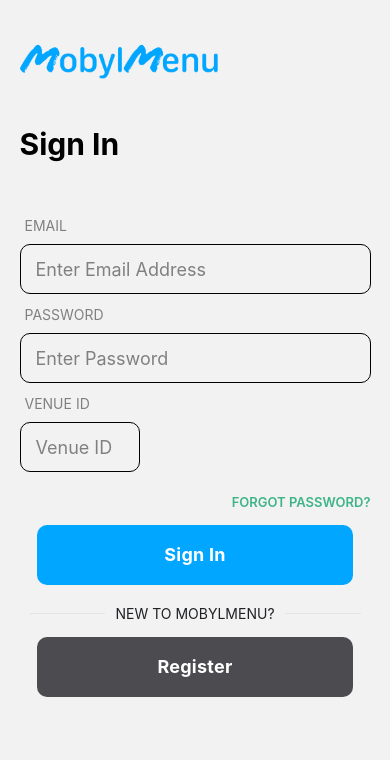
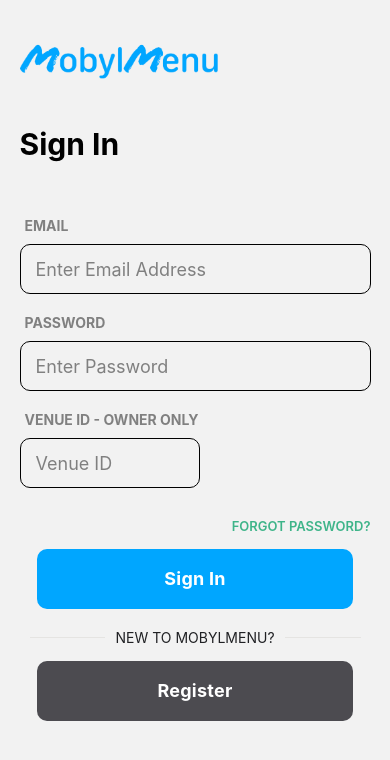
Before and after one commit to Just-Cr8if/MaydApp, a React Native app: screen /RestaurantLogin in a window 390 px wide. Shown: the top 760 px of the page. Built offline with nearby package versions, Linux system fonts and the light colour scheme; no server answers.

Commit message:
distinguish b/t team member and owner login +

```diff
--- a/src/context/RestaurantContext.js
+++ b/src/context/RestaurantContext.js
@@ -92,13 +92,19 @@
       } else {
         setErrorMessage("Invalid credentials. Check your email, password, and venue ID.");
       }
+    } catch (error) {
+
+      // Check for a 400 error with specific message
+      if (error.response && error.response.status === 400 && error.response.data.detail === "venue_id is required for venue owners.") {
+        setErrorMessage("Venue ID is required for venue owners.");
+      } else {
+        setErrorMessage("Invalid credentials. Check your email, password, and venue ID.");
+      }
+    } finally {
       setRestaurantIsLoggingIn(false);
-    } catch (error) {
-      setRestaurantIsLoggingIn(false);
-      setErrorMessage("Invalid credentials. Check your email, password, and venue ID.");
-      return;
     }
   };
+
 
   const getMenuItems = async (venue) => {
     if (!venue || !venue.id) {
@@ -486,7 +492,6 @@
   };
 
   const getRecentOrders = async (venueId) => {
-    console.log("Fetching recent orders...", restaurantInfo?.token);
     try {
       const response = await axios.get(`${MOBYLMENU_API_BASE_URL}/recent_orders/${venueId}/`, {
         headers: {
@@ -495,7 +500,6 @@
       });
 
       const recentOrders = response.data;
-      console.log("Recent orders retrieved successfully:", recentOrders);
 
       setRestaurantOrders(recentOrders);
     } catch (error) {
--- a/src/screens/restaurantScreens/RestaurantLoginScreen.js
+++ b/src/screens/restaurantScreens/RestaurantLoginScreen.js
@@ -16,9 +16,6 @@
     const [venueId, setVenueId] = useState(null);
     const { width } = Dimensions.get('window');
     const isLargeScreen = width >= 768;
-    const [loading, setLoading] = useState(false);
-
-    const loginAnimation = useRef(new Animated.Value(0)).current;
 
     const openLink = async (url) => {
         if (await Linking.canOpenURL(url)) {
@@ -64,12 +61,12 @@
               placeholderTextColor={'grey'}
             />
           </View>
-          <View style={{ width: 120 }}>
-            <Text style={styles.fieldHeader}>VENUE ID</Text>
+          <View style={{ width: '100%' }}>
+            <Text style={styles.fieldHeader}>VENUE ID - OWNER ONLY</Text>
             <TextInput
               placeholder="Venue ID"
               value={venueId}
-              style={styles.input}
+              style={styles.smallInput}
               onChangeText={(text) => setVenueId(text)}
               placeholderTextColor={'grey'}
             />
@@ -148,7 +145,7 @@
         width: screenWidth * .9
     },
     input: {
-        marginBottom: 12,
+        marginBottom: 20,
         borderWidth: 1,
         borderColor: '#000000',
         borderRadius: 10,
@@ -169,6 +166,16 @@
         fontSize: 18,
         backgroundColor: darkColor
     },
+    smallInput: {
+      marginBottom: 20,
+      borderWidth: 1,
+      borderColor: '#000000',
+      borderRadius: 10,
+      paddingLeft: 15,
+      height: 50,
+      width: 180,
+      fontSize: 18
+    },
     pageHeaderDark: {
       color: 'white',
       fontSize: 30,
@@ -186,13 +193,15 @@
       color: 'grey',
       marginBottom: 10,
       marginLeft: 5,
-      alignSelf: 'flex-start'
+      alignSelf: 'flex-start',
+      fontWeight: 700
     },
     fieldHeader: {
       color: 'grey',
       marginBottom: 10,
       marginLeft: 5,
-      alignSelf: 'flex-start'
+      alignSelf: 'flex-start',
+      fontWeight: 700
     },
     text: {
         color: '#202124',
```
Also changed, not shown: package.json (+9 -9 lines), 1 other file (tests, documents, lock files or other folders).
